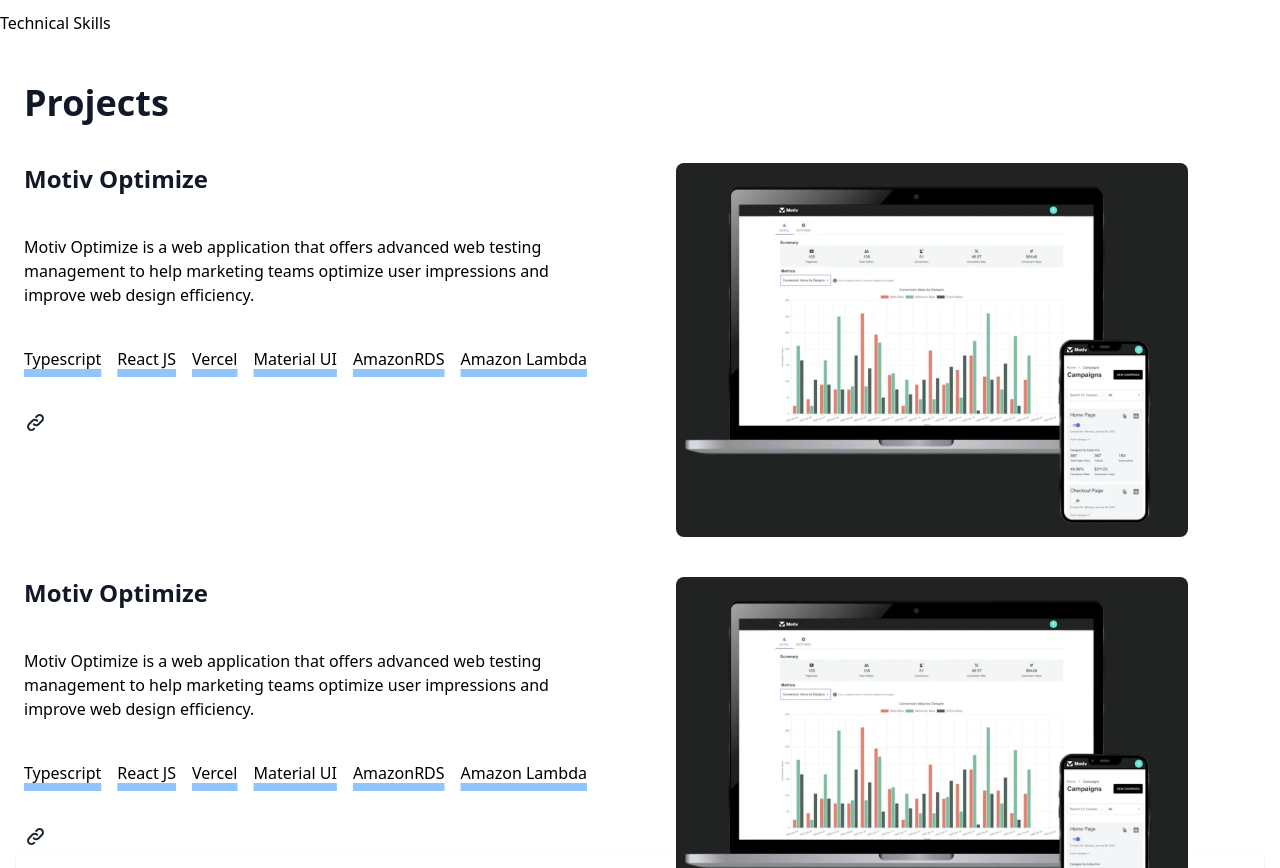
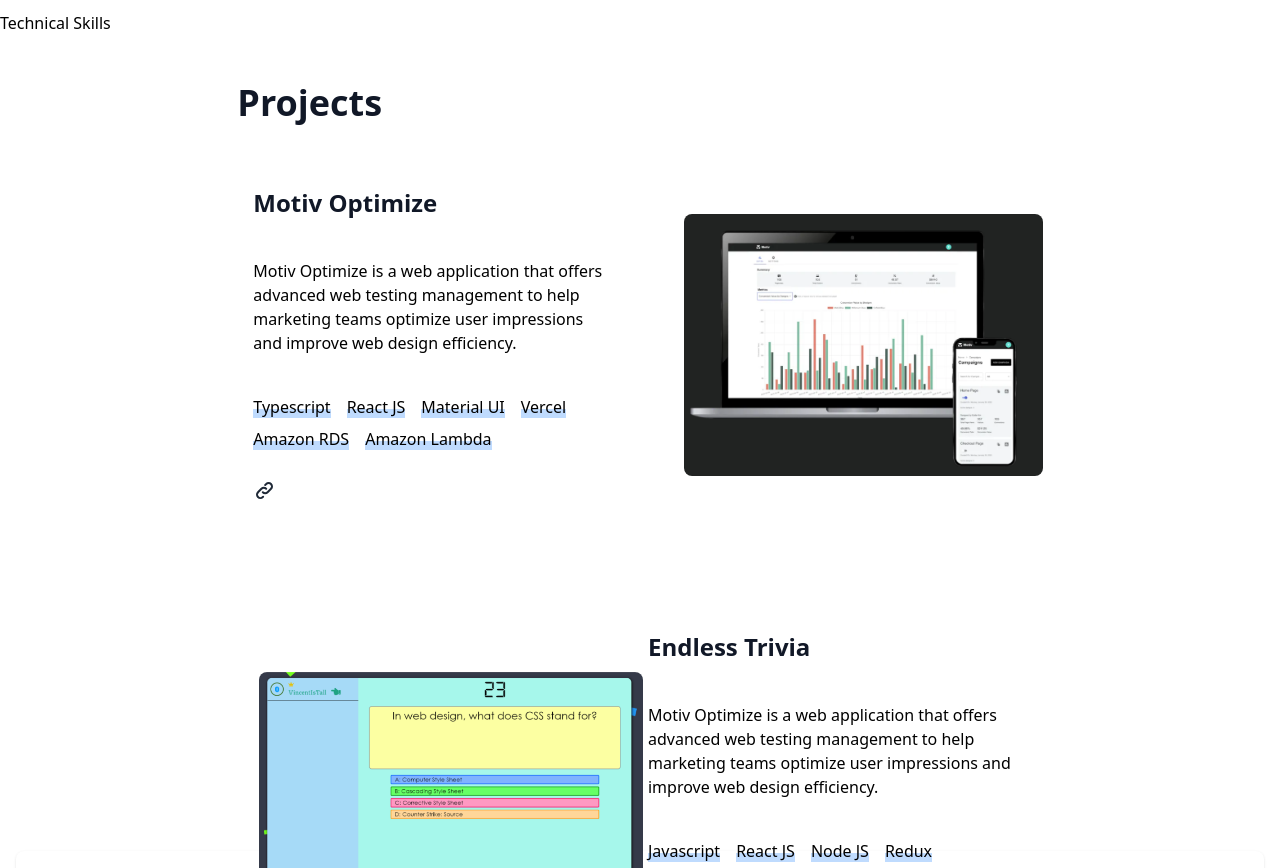
Before and after one commit to minjikim19/minji-website, a Gatsby site: page / in a window 1280 px wide. Shown: the part 1589-2457 px from the top of the page. Built offline with nearby package versions, Linux system fonts and the light colour scheme; Gatsby itself is replaced by a stand-in of ours.

Commit message:
Added trivia on projects

```diff
--- a/src/components/projects.tsx
+++ b/src/components/projects.tsx
@@ -1,18 +1,19 @@
 import * as React from "react";
 import Motiv from "../assets/Motiv.png";
+import Trivia from "../assets/Trivia.png";
 
 const Project = () => {
   return (
     <div
-      className="w-full max-w-screen-xl mx-auto p-6 md:py-12 flex h-screen"
+      className="w-8/12 max-w-screen-xl mx-auto p-6 md:py-12 flex h-screen"
       id="#project"
     >
-      <div className="">
-        <h1 className="mb-10 text-4xl font-extrabold text-gray-900 dark:text-white">
+      <div className="m-auto">
+        <h1 className="text-4xl font-extrabold text-gray-900 dark:text-white">
           Projects
         </h1>
-        <div className="flex flex-row my-10">
-          <div className="basis-1/2 mr-4">
+        <div className="flex flex-row items-center py-16">
+          <div className="basis-1/2 mr-4 ml-4">
             <h2 className="m-auto text-2xl font-extrabold text-gray-900 dark:text-white">
               Motiv Optimize
             </h2>
@@ -21,24 +22,38 @@
               testing management to help marketing teams optimize user
               impressions and improve web design efficiency.
             </p>
-            <div className=" my-10 content-around underline decoration-blue-300 decoration-8 flex flex-row">
-              <span className="mr-4">
-                <p>Typescript</p>
+            <div className="flex flex-row">
+              <span className="relative">
+                <span className="mr-4 relative bg-half-highlight hover:bg-blue-300 transition-all duration-300">
+                  Typescript
+                </span>
               </span>
-              <span className="mr-4">
-                <p>React JS</p>
+              <span className="relative">
+                <span className="mr-4 relative bg-half-highlight hover:bg-blue-200 transition-all duration-300">
+                  React JS
+                </span>
               </span>
-              <span className="mr-4">
-                <p>Vercel</p>
+              <span className="relative">
+                <span className="mr-4 relative bg-half-highlight hover:bg-blue-200 transition-all duration-300">
+                  Material UI
+                </span>
               </span>
-              <span className="mr-4">
-                <p>Material UI</p>
+              <span className="relative">
+                <span className="mr-4 relative bg-half-highlight hover:bg-blue-200 transition-all duration-300">
+                  Vercel
+                </span>
               </span>
-              <span className="mr-4">
-                <p>AmazonRDS</p>
+            </div>
+            <div className="my-2 mb-7 flex flex-row">
+              <span className="relative">
+                <span className="mr-4 relative bg-half-highlight hover:bg-blue-200 transition-all duration-300">
+                  Amazon RDS
+                </span>
               </span>
-              <span className="mr-4">
-                <p>Amazon Lambda</p>
+              <span className="relative">
+                <span className="mr-4 relative bg-half-highlight hover:bg-blue-200 transition-all duration-300">
+                  Amazon Lambda
+                </span>
               </span>
             </div>
             <div>
@@ -68,69 +83,75 @@
               </a>
             </div>
           </div>
-          <div className="basis-1/2 ml-14">
-            <img className="h-auto max-w-lg rounded-lg" src={Motiv} />
+          <div className="basis-1/2 ml-14 grid">
+            <a
+              href="https://motiv-optimize.vercel.app/"
+              target="_blank"
+              aria-label="Motiv"
+              className=""
+            >
+              <img
+                className="h-auto w-96 m:w-auto rounded-lg justify-self-center hover:shadow-2xl hover:h-full transition-all duration-300"
+                src={Motiv}
+              />
+            </a>
           </div>
         </div>
-        <div className="flex flex-row">
-          <div className="basis-1/2 mr-4">
+        <div className="flex flex-row items-center py-16">
+          <div className="basis-1/2 ml-4 grid">
+            <img
+              className="h-auto w-96 m:w-auto rounded-lg justify-self-center hover:shadow-2xl hover:h-full transition-all duration-300"
+              src={Trivia}
+            />
+          </div>
+          <div className="basis-1/2">
             <h2 className="m-auto text-2xl font-extrabold text-gray-900 dark:text-white">
-              Motiv Optimize
+              Endless Trivia
             </h2>
             <p className="my-10">
               Motiv Optimize is a web application that offers advanced web
               testing management to help marketing teams optimize user
               impressions and improve web design efficiency.
             </p>
-            <div className=" my-10 content-around underline decoration-blue-300 decoration-8 flex flex-row">
-              <span className="mr-4">
-                <p>Typescript</p>
+            <div className="flex flex-row">
+              <span className="relative">
+                <span className="mr-4 relative bg-half-highlight hover:bg-blue-300 transition-all duration-300">
+                  Javascript
+                </span>
               </span>
-              <span className="mr-4">
-                <p>React JS</p>
+              <span className="relative">
+                <span className="mr-4 relative bg-half-highlight hover:bg-blue-200 transition-all duration-300">
+                  React JS
+                </span>
               </span>
-              <span className="mr-4">
-                <p>Vercel</p>
+              <span className="relative">
+                <span className="mr-4 relative bg-half-highlight hover:bg-blue-200 transition-all duration-300">
+                  Node JS
+                </span>
               </span>
-              <span className="mr-4">
-                <p>Material UI</p>
-              </span>
-              <span className="mr-4">
-                <p>AmazonRDS</p>
-              </span>
-              <span className="mr-4">
-                <p>Amazon Lambda</p>
+              <span className="relative">
+                <span className="mr-4 relative bg-half-highlight hover:bg-blue-200 transition-all duration-300">
+                  Redux
+                </span>
               </span>
             </div>
-            <div>
-              <a
-                href="https://motiv-optimize.vercel.app/"
-                target="_blank"
-                aria-label="Motiv"
-                className=""
-              >
-                <svg
-                  className="w-6 h-6 text-gray-800 dark:text-white"
-                  aria-hidden="true"
-                  xmlns="http://www.w3.org/2000/svg"
-                  width="24"
-                  height="24"
-                  fill="none"
-                  viewBox="0 0 24 24"
-                >
-                  <path
-                    stroke="currentColor"
-                    stroke-linecap="round"
-                    stroke-linejoin="round"
-                    stroke-width="2"
-                    d="M13.213 9.787a3.391 3.391 0 0 0-4.795 0l-3.425 3.426a3.39 3.39 0 0 0 4.795 4.794l.321-.304m-.321-4.49a3.39 3.39 0 0 0 4.795 0l3.424-3.426a3.39 3.39 0 0 0-4.794-4.795l-1.028.961"
-                  />
-                </svg>
-              </a>
+            <div className="my-2 mb-7 flex flex-row">
+              <span className="relative">
+                <span className="mr-4 relative bg-half-highlight hover:bg-blue-200 transition-all duration-300">
+                  Firebase
+                </span>
+              </span>
+              <span className="relative">
+                <span className="mr-4 relative bg-half-highlight hover:bg-blue-200 transition-all duration-300">
+                  Express
+                </span>
+              </span>
+              <span className="relative">
+                <span className="mr-4 relative bg-half-highlight hover:bg-blue-200 transition-all duration-300">
+                  Socket.io
+                </span>
+              </span>
             </div>
-          </div>
-          <div className="basis-1/2 ml-14">
-            <img className="h-auto max-w-lg rounded-lg" src={Motiv} />
           </div>
         </div>
       </div>
--- a/tailwind.config.js
+++ b/tailwind.config.js
@@ -6,7 +6,11 @@
     `./src/components/**/*.{js,jsx,ts,tsx}`,
   ],
   theme: {
-    extend: {},
+    extend: {
+      backgroundImage: {
+        'half-highlight': 'linear-gradient(180deg, transparent 60%, rgb(191 219 254) 60%)'
+      }
+    },
   },
   plugins: [],
 };
```
Also changed, not shown: src/assets/Trivia.png (added).
